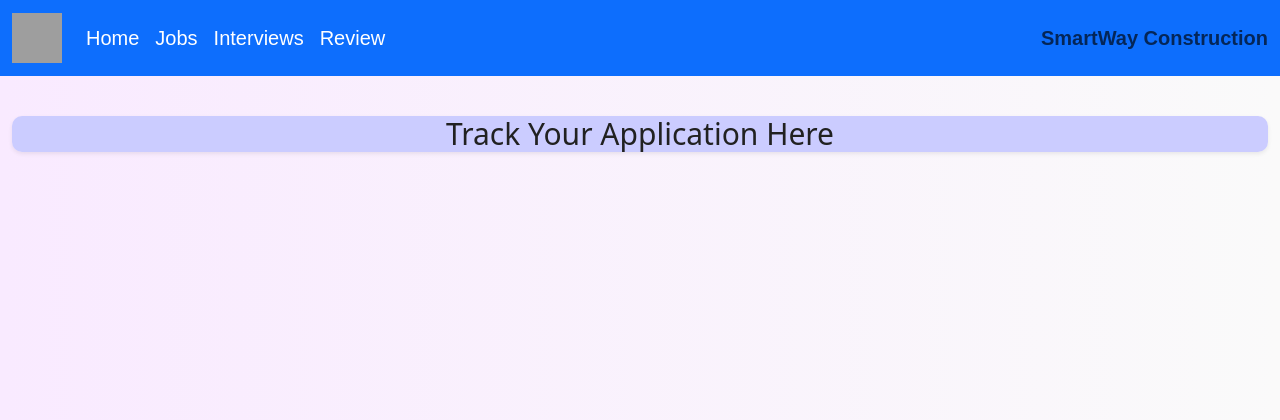
After one commit to martin265/SmartWayConstructionProject, a PHP site: page /application_tracker.php in a window 1280 px wide. The commit adds this page. Shown: the top 420 px of the page. Run offline with PHP 8.4, Linux system fonts and the light colour scheme; the visitor is signed in with stand-in values (Sample User, id 1); some libraries are stand-ins or nearby versions; grey boxes are pictures that could not be loaded.

Commit message:
working on the application tacking page

```diff
--- /dev/null
+++ b/application_tracker.php
@@ -0,0 +1,29 @@
+<?php
+
+
+?>
+<!DOCTYPE html>
+<html lang="en">
+<head>
+    <meta charset="UTF-8">
+    <meta name="viewport" content="width=device-width, initial-scale=1.0">
+    <title>Document</title>
+</head>
+<body>
+    <div class="main-navigation-bar">
+        <?php include("templates/header.php"); ?>
+    </div>
+
+    <div class="container-xxl">
+        <div class="row">
+            <div class="col-lg-12">
+                <div class="track-application shadow-sm">
+                    <div class="track-application-title">
+                        <h1>track your application here</h1>
+                    </div>
+                </div>
+            </div>
+        </div>
+    </div>
+</body>
+</html>
--- a/styles/main.css
+++ b/styles/main.css
@@ -665,3 +665,20 @@ body {
     background-position: center;
     background-size: contain;
 }
+
+
+.track-application {
+    background: linear-gradient(to left, #CBCCFF,#CBCCFF);
+    border-radius: 10px;
+}
+
+.track-application .track-application-title {
+    margin-top: 40px;
+}
+
+.track-application .track-application-title h1 {
+    text-align: center;
+    font-size: 30px;
+    color: #212121;
+    text-transform: capitalize;
+}
--- a/templates/header.php
+++ b/templates/header.php
@@ -71,7 +71,7 @@ if (!isset($_SESSION["loggedin"]) || $_SESSION["loggedin"] !== true) {
 
                         <!-- =================== // ================== // -->
                         <li class="nav-item">
-                            <a class="nav-link" href="">Application</a>
+                            <a class="nav-link" href="application_tracker.php">Review</a>
                         </li>
                     </ul>
                     <span class="navbar-text text-bold">
```
